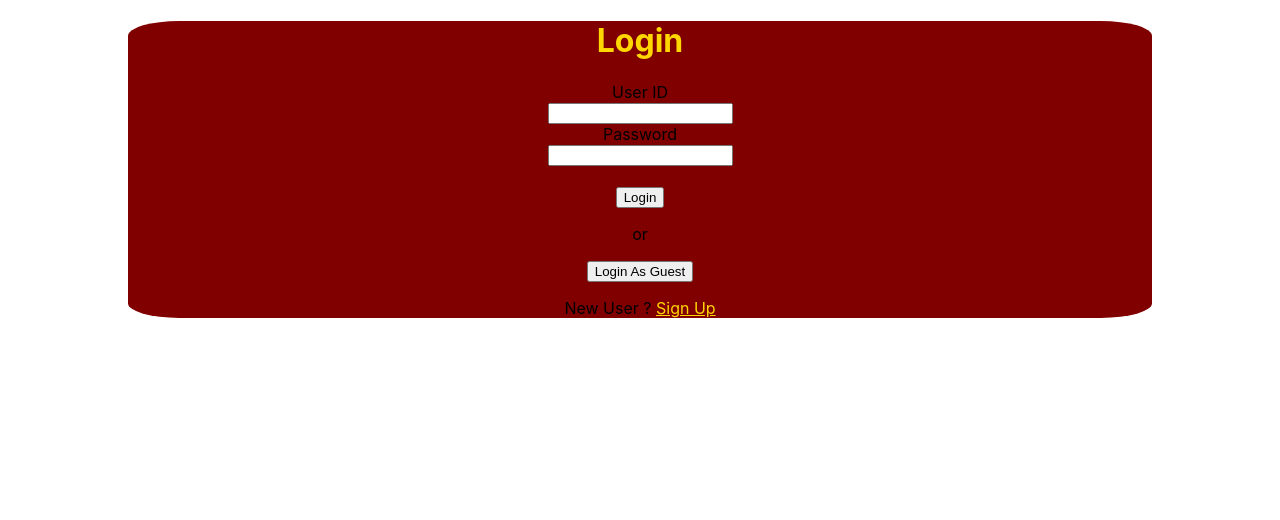
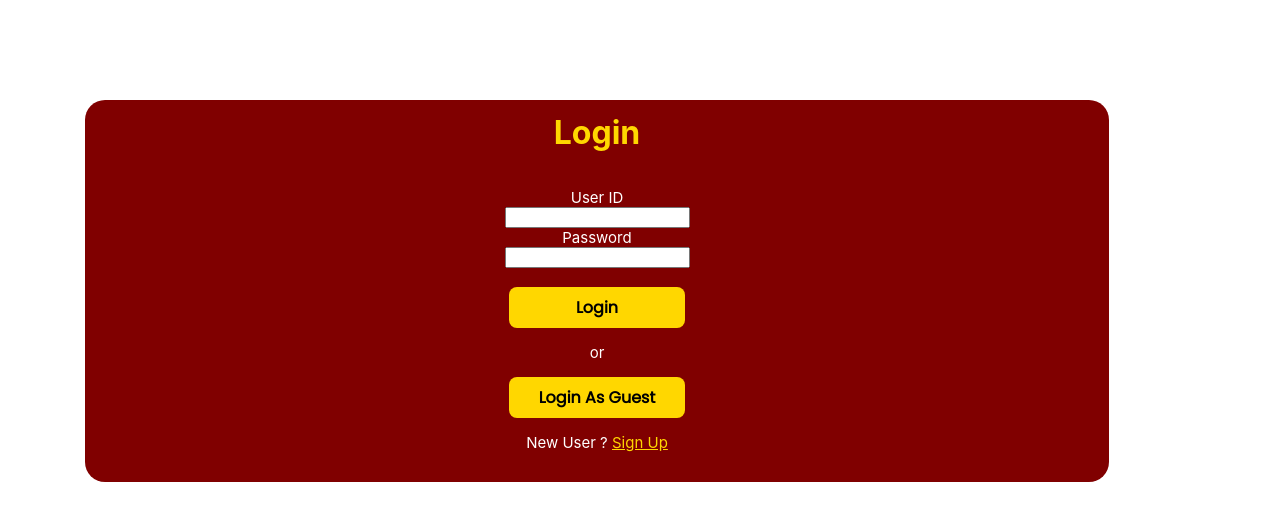
Before and after one commit to Tanchy101/palmap_project, a React (Create React App) app: page / in a window 1280 px wide. Shown: the top 520 px of the page. Built offline with nearby package versions, Linux system fonts and the light colour scheme.

Commit message:
UI updates
Button login
Login as guest
home.css
infopage

```diff
--- a/package.json
+++ b/package.json
@@ -10,6 +10,7 @@
     "react-dom": "^18.2.0",
     "react-router-dom": "^6.21.0",
     "react-scripts": "^5.0.1",
+    "react-type": "^0.1.0",
     "react-typed": "^1.2.0",
     "web-vitals": "^2.1.4"
   },
--- a/src/components/ButtonLogin.js
+++ b/src/components/ButtonLogin.js
@@ -1,6 +1,6 @@
 const ButtonLogin = () => {
     return (
-        <button>Login</button>
+        <button className="login">Login</button>
     )
 }
 
--- a/src/components/LoginAsGuest.js
+++ b/src/components/LoginAsGuest.js
@@ -1,6 +1,6 @@
 const LoginAsGuest = () => {
     return (
-        <button>Login As Guest</button>
+        <button className="login">Login As Guest</button>
     )
 }
 
--- a/src/dashboard/Home.css
+++ b/src/dashboard/Home.css
@@ -3,13 +3,50 @@
     border-radius: 5%;
     max-width: 80%;
     text-align:center;
-    margin: auto;
+    border-bottom-left-radius: 20px;
+    border-top-right-radius: 20px;
+    border-bottom-right-radius: 20px;
+    border-top-left-radius: 20px;
+    margin: 100px;
+    margin-left: 85px;
+    max-height: 35em;
+
 }
 
 .login-title {
     color: #FFD700;
+    padding-top: 13px;
 }
 
 .signup-link {
     color: #FFD700;
 }
+
+.card {
+    text-align:center;
+    padding: 15px;
+    color: white;
+    font-size: 15px;
+
+}
+
+.login{
+    text-align: center;
+    display: flex;
+    flex-direction: column;
+    align-items: center;
+    justify-content: center;
+    font-family: 'Poppins';
+    font-weight: bold;
+    font-size: 16px;
+    position: relative;
+    margin-left: auto;
+    margin-right: auto;
+    border-radius: 8px;
+    width: 11em;
+    background-color: #FFD700;
+    padding: 8px;
+    border: 0;
+    cursor: pointer;
+    color: black;
+}
--- a/src/info/infoPage.css
+++ b/src/info/infoPage.css
@@ -41,7 +41,7 @@
     font-family: 'Poppins';
     font-weight: bold;
     font-size: 25px;
-    margin-bottom: -35.5rem;
+    margin-bottom: -21em;
 /*for slide up animation */
     position: relative;
     animation: welcome 5s forwards;
```
Also changed, not shown: 1 other file (tests, documents, lock files or other folders).
